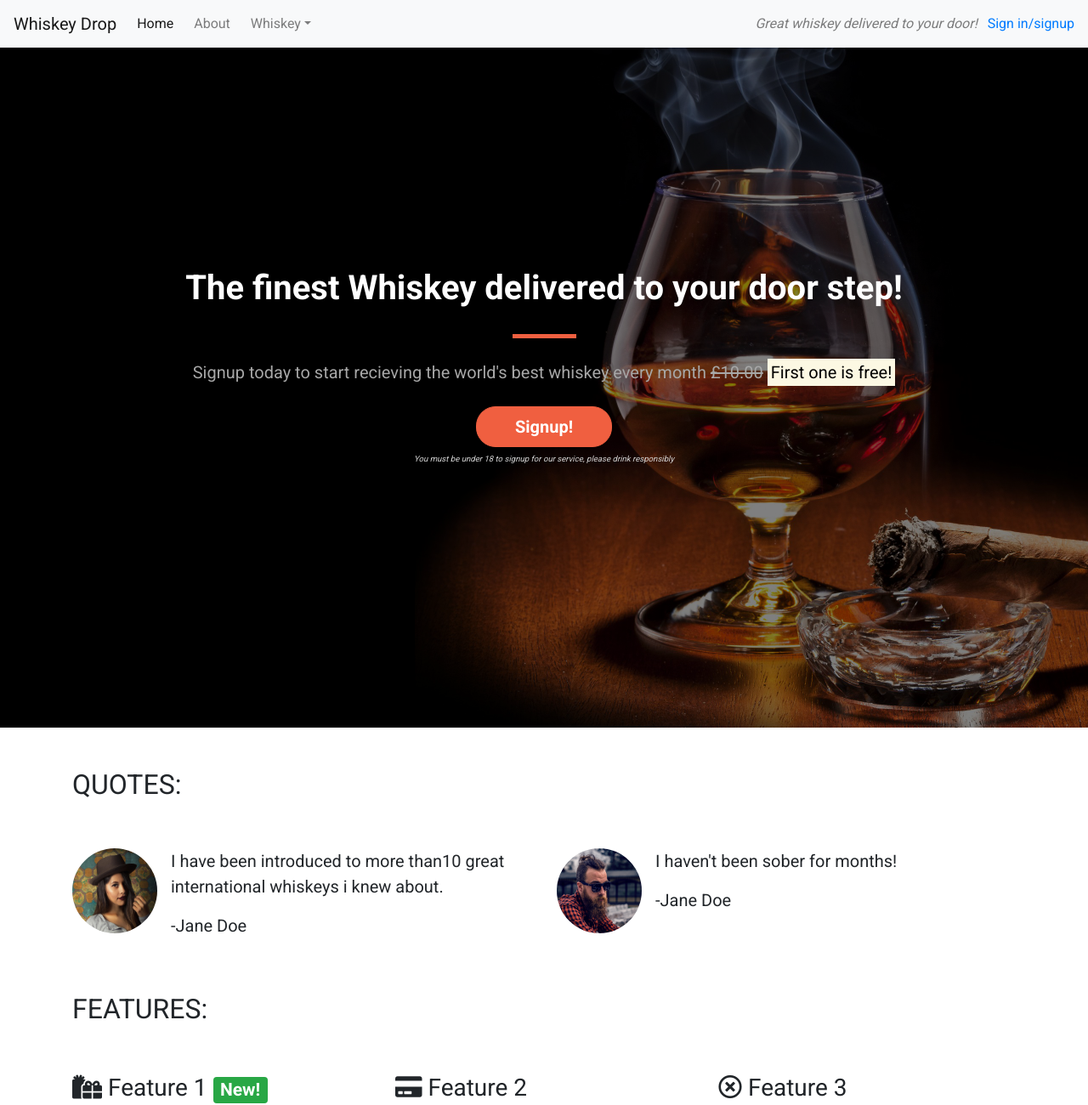
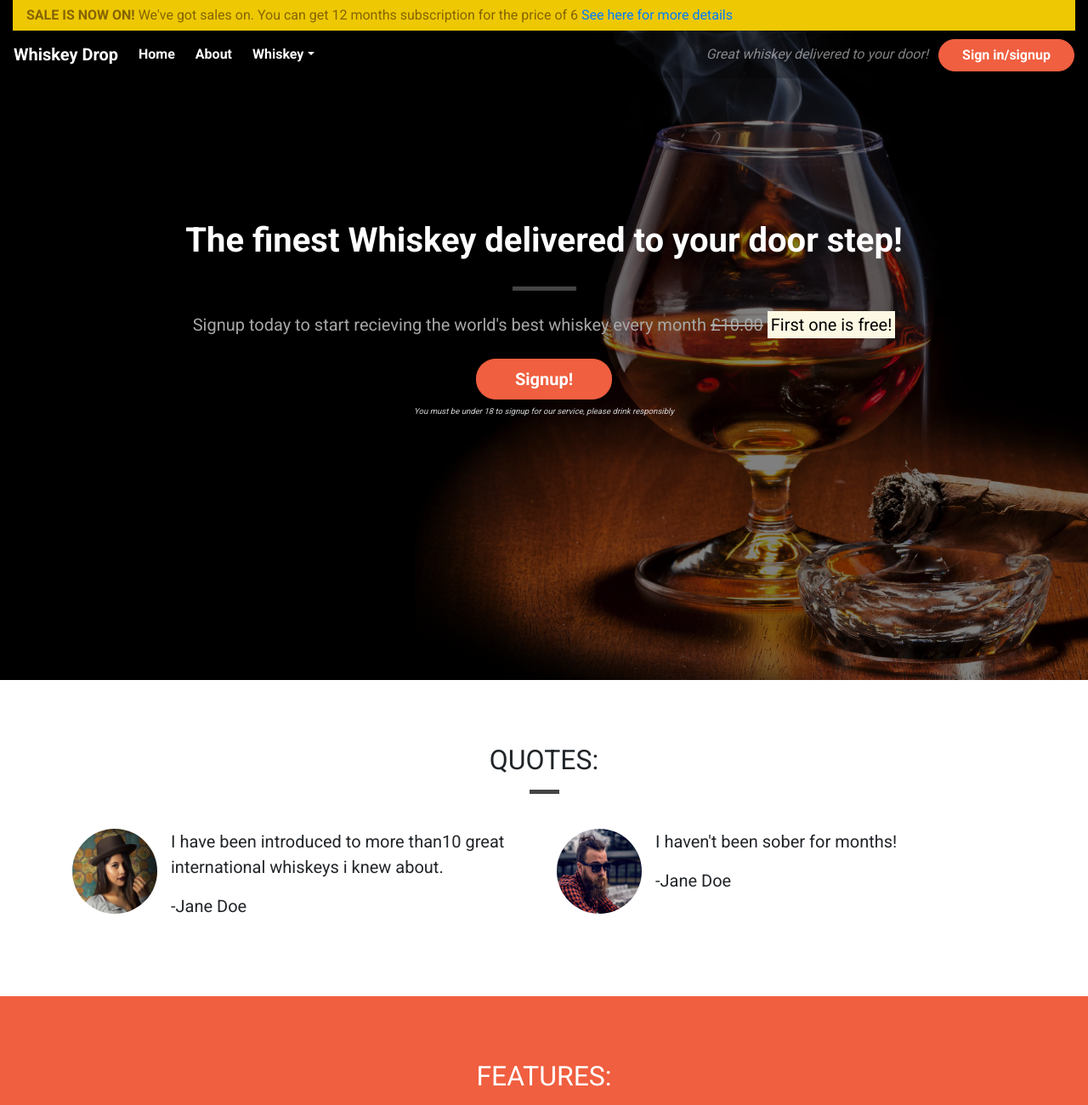
Before and after one commit to Teemamin/Class-work, a plain HTML site: page index.html in a window 1280 px wide. Shown: the top 1300 px of the page at 85% size. Drawn offline with nearby package versions, Linux system fonts and the light colour scheme.

Commit message:
classwork-done

```diff
--- a/css/style.css
+++ b/css/style.css
@@ -1,8 +1,26 @@
 body {
     font-family: 'Roboto', sans-serif;
 }
+.container-wrapper {
 
-.alert-container {}
+}
+
+.container-wrapper--red {
+    background-color: #f05f40;
+    color: white;
+}
+
+.alert-container col-12  {
+    padding-left: 0;
+    padding-right: 0;
+}
+.site-wide-alert {
+    border-radius: 0;
+    margin-bottom: 0;
+    padding: 5px 15px;
+    background-color: #eec802;
+    border-color: #eec802;
+}
 
 .callout-container {
     height: 100vh;
@@ -31,22 +49,75 @@ To fix this, I'm going to create an opaque-overlay, which will darken the backgr
 .quotes-container {}
 
 .features-container {}
+/*page-header*/
+.page-header {
+    margin-bottom: 0;
+    border-bottom: 0;
+    text-align: center;
+}
+.page-header h2 {
+    margin-top: 0;
+}
+.quotes .page-header {
+margin-bottom: 25px;
+}
+
 
 /*block dividers*/
 .block-divider {
     width: 75px;
     height: 5px;
     border: 0;
+    background-color: #444;
 
 }
-.block-divider, .orange {
+
+.block-divider--orange {
     background-color: #f05f40;
 }
+
+.block-divider--white {
+
+background-color: white;
+
+}
+
 .block-divider--short {
     width: 35px;
 }
 
+/*Content container*/
+.content-container {
+    padding-top: 75px;
+    padding-bottom: 75px;
+}
 
+
+/*Nav bar*/
+.navalert-container {
+    position: absolute;
+    top: 0;
+    left: 0;
+    padding-left: 0;
+    padding-right: 0;
+    z-index: 1;
+}
+.navbar {
+    margin-bottom: 0;
+    border: 0;
+    width: 100%;
+    background-color: rgba(0,0,0,0.25);
+}
+.navbar, .navbar-toggler {
+    border: 0;
+}
+ .navbar-brand {
+    font-weight: bold;
+ }
+.navbar-dark .navbar-nav .nav-link {
+    color: rgba(255,255,255,1);
+    font-weight: bold;
+}
 /*Jumbotron*/
 
 .jumbotron {
@@ -89,3 +160,22 @@ To fix this, I'm going to create an opaque-overlay, which will darken the backgr
     background-color: #df4929;
     border-color: #df4929;
 }
+
+.feature {
+text-align: center;
+margin-bottom: 40px;
+}
+
+.feature i {
+margin-bottom: 20px;
+font-size: 45px;
+line-height: 45px;
+}
+.feature .btn {
+background-color: white;
+border-color: white;
+border-radius: 15px;
+min-width: 100px;
+font-weight: bold;
+margin-top: 10px;
+color: #f05f40;
--- a/index.html
+++ b/index.html
@@ -13,7 +13,19 @@
 </head>
 <body>
 <!--nav-->
-<nav class="navbar navbar-light bg-light navbar-expand-sm">
+<div class="container-fluid navalert-container">
+   <div class="container-fluid alert-container">
+   <div class="row d-none d-sm-block">
+     <div class="col-12">
+       <div class="site-wide-alert alert alert-warning"><strong>SALE IS NOW ON!</strong> We've got sales on. You can get 12 months subscription for the price of 6
+         <a href="/">See here for more details</a>
+
+       </div>
+     </div>
+   </div>
+   </div>
+
+<nav class="navbar navbar-dark  navbar-expand-sm">
    <a href="#" class="navbar-brand">Whiskey Drop</a>
 
    <button class="navbar-toggler ml-auto" type="button" data-toggle="collapse" data-target
@@ -43,22 +55,12 @@
    </div>
    <div class="d-none d-md-block">
       <p class="navbar-text my-auto mr-2"><i>Great whiskey delivered to your door!</i></p>
-      <a href="/login">Sign in/signup</a>
+      <a href="/login" class="btn btn--cta btn--red">Sign in/signup</a>
    </div>
 </nav>
+</div>
 <!--/nav-->
-<!--
-   <div class="container alert-container">
-   <div class="row d-none d-sm-block">
-     <div class="col-12">
-       <div class="alert alert-warning"><strong>SALE IS NOW ON!</strong> We've got sales on. You can get 12 months subscription for the price of 6
-         <a href="/">See here for more details</a>
 
-       </div>
-     </div>
-   </div>
-   </div>
-   -->
    <div class="container-fluid callout-container">
    <!--Callout-->
    <div class="overlay"></div>
@@ -80,11 +82,14 @@
    </div>
    </div>
     <!--Quotes-->
-  <div class="container quotes-container">
+    <div class="container-wrapper">
+
+  <div class="container quotes-container content-container">
     <section class="quotes">
      <div class="row">
-      <div class="col-12 my-5">
+      <div class="col-12 page-header">
         <h2 class="text-uppercase">Quotes:</h2>
+        <hr class="block-divider block-divider--short">
       </div>
      </div>
       <div class="row">
@@ -117,21 +122,24 @@
       </div>
 
     </section>
+  </div>
 
     <!--/Quotes-->
      </div>
     <!--features-->
-   <div class="container features-container">
+    <div class="container-wrapper container-wrapper--red">
+   <div class="container features-container content-container">
     <section class="features">
     <div class="row">
-      <div class="col-12 my-5">
+      <div class="col-12 page-header">
        <h2 class="text-uppercase">Features:</h2>
+         <hr class=" block-divider block-divider--short block-divider--white">
       </div>
     </div>
      <div class="row">
   <div class="col-12 col-md-6 col-lg-4">
      <div class="feature">
-        <h3><i class="fas fa-gifts d-none d-sm-inline"></i> Feature 1 <span class="badge badge-success">New!</span></h3>
+        <h3><i class="fas fa-gifts d-none d-sm-block"></i> Feature 1 <span class="badge badge-success">New!</span></h3>
        <p>Lorem ipsum dolor sit amet consectetur adipisicing elit. Dolore dicta eveniet doloribus pariatur, praesentium quis quae neque deserunt provident excepturi quod, quo, consequuntur vitae nobis similique perspiciatis possimus necessitatibus doloremque.</p>
        <p><a class="btn btn-sm btn-light" href="#">Read more</a></p>
      </div>
@@ -139,14 +147,14 @@
 
      <div class="col-12 col-md-6 col-lg-4">
      <div class="feature">
-        <h3><i class="fas fa-credit-card d-none d-sm-inline"></i> Feature 2</h3>
+        <h3><i class="fas fa-credit-card d-none d-sm-block"></i> Feature 2</h3>
        <p>Lorem ipsum dolor sit amet consectetur adipisicing elit. Dolore dicta eveniet doloribus pariatur, praesentium quis quae neque deserunt provident excepturi quod, quo, consequuntur vitae nobis similique perspiciatis possimus necessitatibus doloremque.</p>
        <p><a class="btn btn-sm btn-light" href="#">Read more</a></p>
      </div>
      </div>
     <div class="col-12 d-md-none d-lg-block col-lg-4">
      <div class="feature">
-        <h3><i class="far fa-times-circle d-none d-sm-inline"></i> Feature 3</h3>
+        <h3><i class="far fa-times-circle d-none d-sm-block"></i> Feature 3</h3>
        <p>Lorem ipsum dolor sit amet consectetur adipisicing elit. Dolore dicta eveniet doloribus pariatur, praesentium quis quae neque deserunt provident excepturi quod, quo, consequuntur vitae nobis similique perspiciatis possimus necessitatibus doloremque.</p>
        <p><a class="btn btn-sm btn-light" href="#">Read more</a></p>
      </div>
@@ -154,6 +162,7 @@
      </div>
 
     </section>
+    </div>
     </div>
     <!--/features-->
     <!--Monthly favorites-->
```
